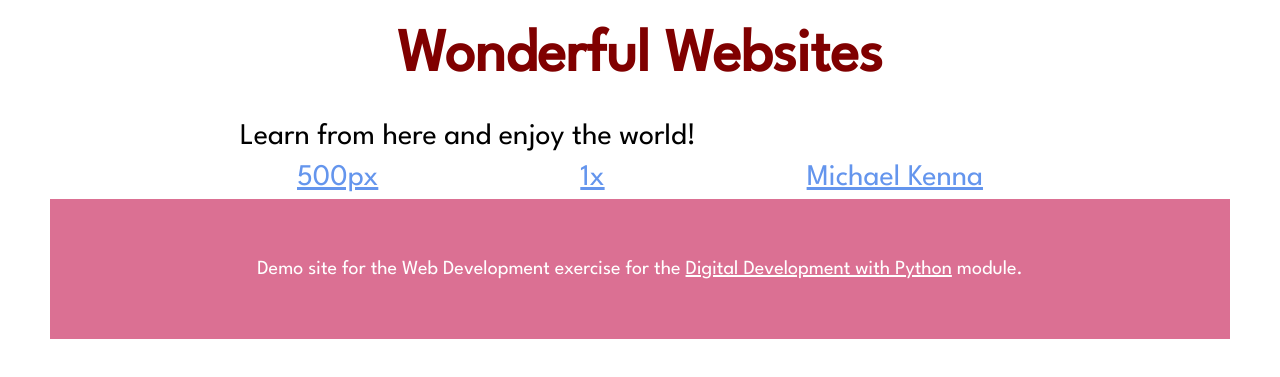
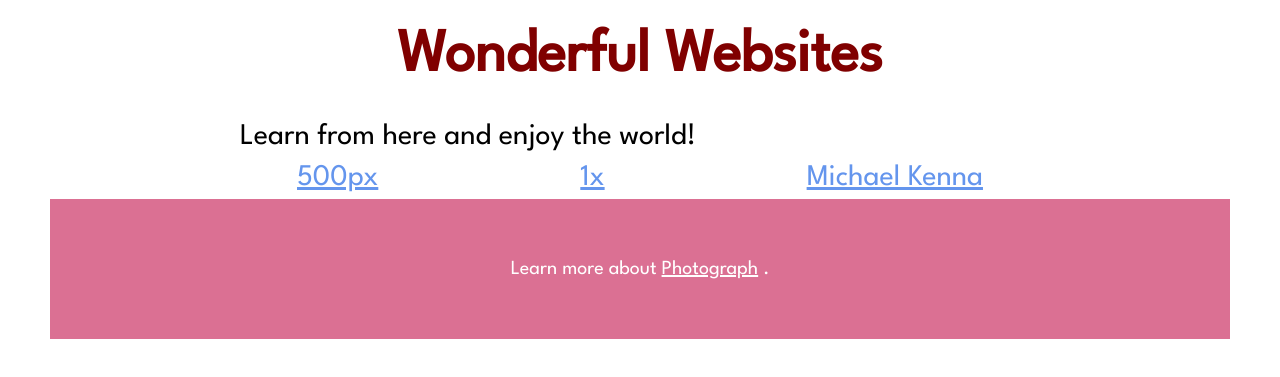
Before and after one commit to HaiyunQiu/NEW_IMA, a plain HTML site: page templates/index.html in a window 1280 px wide. Shown: the part 2144-2521 px from the top of the page. Drawn offline with Linux system fonts and the light colour scheme.

Commit message:
Update index.html

```diff
--- a/templates/index.html
+++ b/templates/index.html
@@ -57,7 +57,7 @@
 
 	<!-- Footer section -->
 	<footer>
-		<p>Demo site for the Web Development exercise for the <a href="https://courses.warwick.ac.uk/modules/2021/WM9A4-15" target="_blank">Digital Development with Python</a> module.</p>
+		<p>Learn more about  <a href="https://500px.com/popular" target="_blank">Photograph</a> .</p>
 	</footer>
 </body>
 </html>
```
